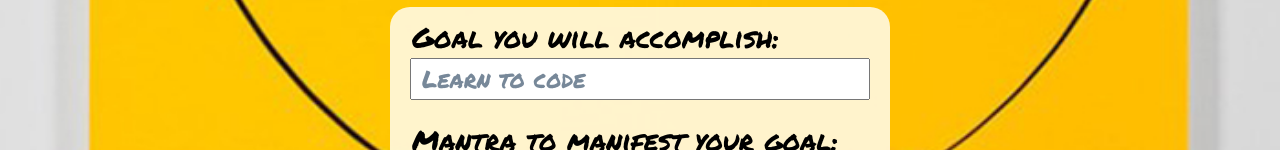
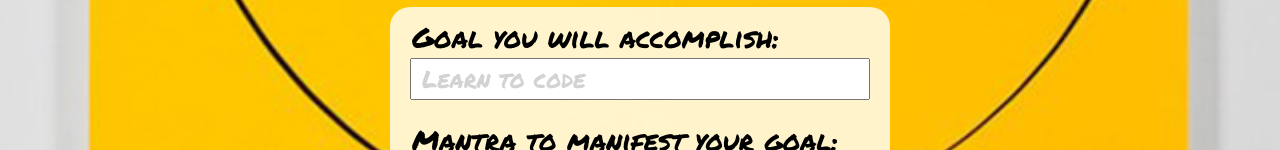
Before and after one commit to jaredmichael/goals-app, a website: page public/new-goal.html in a window 1280 px wide. Shown: the part 431-581 px from the top of the page. Drawn offline with nearby package versions, Linux system fonts and the light colour scheme.

Commit message:
updated css prompt text for new-goal.html

```diff
--- a/public/index.css
+++ b/public/index.css
@@ -189,7 +189,7 @@ nav #log-out {
 }
 
 .js-mantra, .js-goal-name {
-    color: lightslategray;
+    color: lightgray;
 }
 
 .js-edit, .js-delete {
```
Also changed, not shown: public/new-goal.html (+1 -1 lines).
